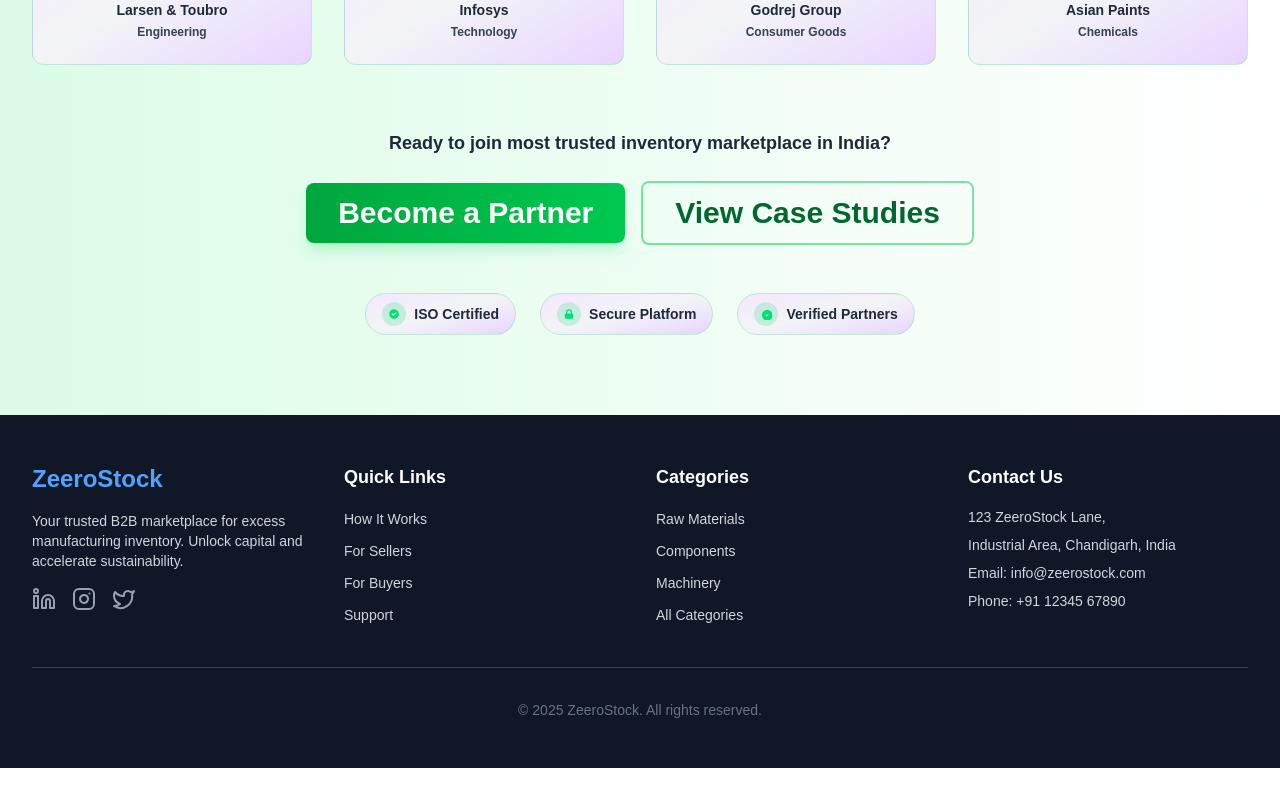
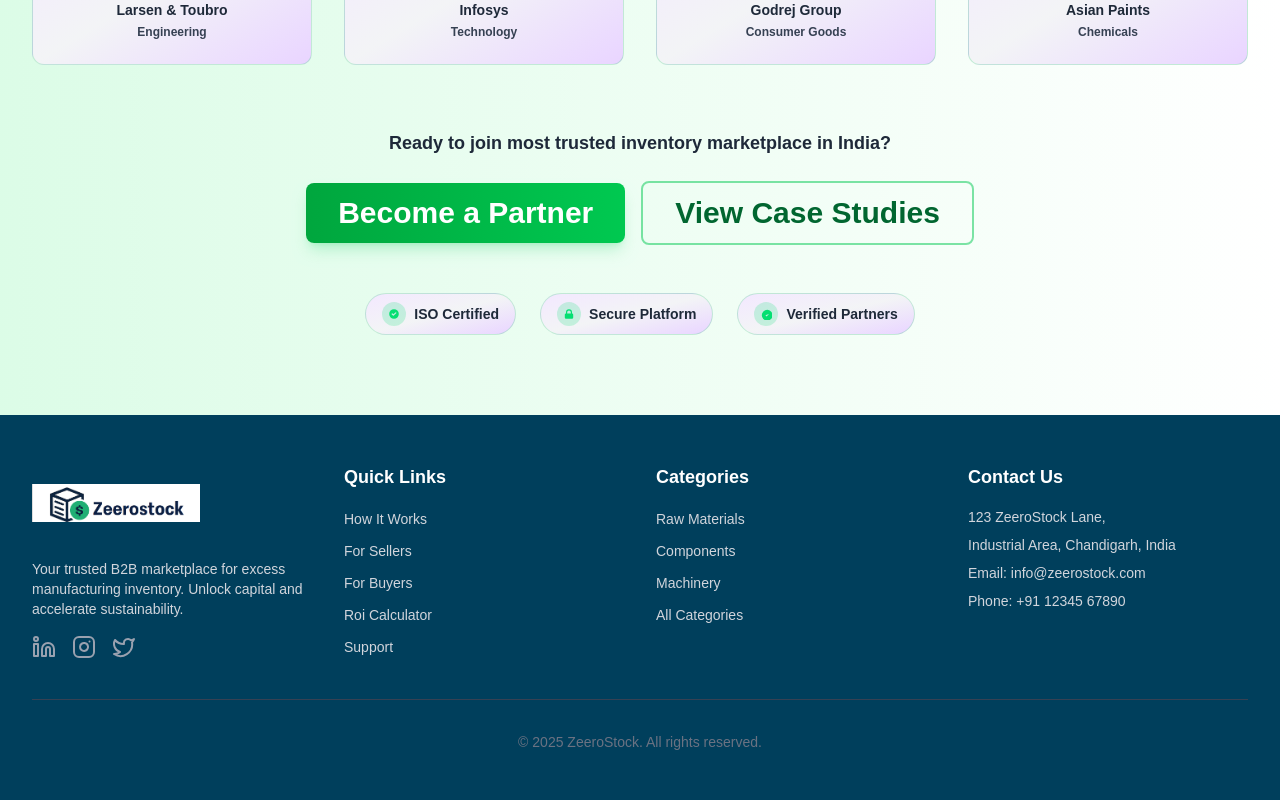
Before and after one commit to Mr-Tracko/Zeerostock-Next-, a Next.js app: page / in a window 1280 px wide. Shown: the part 6409-7209 px from the top of the page. Before the commit the page ends 7177 px from the top, so only its background shows below. Built offline with nearby package versions, Linux system fonts and the light colour scheme.

Commit message:
Updated Footer

```diff
--- a/src/app/components/common/Footer.tsx
+++ b/src/app/components/common/Footer.tsx
@@ -1,177 +1,3 @@
-
-// 'use client';
-
-// import React from 'react';
-// import { useRouter } from 'next/navigation';
-// import { Linkedin, Twitter } from 'lucide-react';
-// import Link from 'next/link';
-
-// // Type definitions
-// interface FooterProps {
-//   id?: string;
-//   name?: string;
-//   email?: string;
-// }
-
-// const Footer: React.FC<FooterProps> = () => {
-//   const router = useRouter();
-
-//   const handleNavigation = (path: string): void => {
-//     router.push(path);
-//   };
-
-//   return (
-//     <footer className="bg-gray-900 text-gray-300 py-12">
-//       <div className="max-w-7xl mx-auto px-4 sm:px-6 lg:px-8">
-//         <div className="grid grid-cols-1 md:grid-cols-4 gap-8">
-//           {/* Company Info / Logo */}
-//           <div className="space-y-4">
-//             <Link href="/" className="flex items-center space-x-2">
-//               <span className="text-blue-400 font-bold text-2xl">ZeeroStock</span>
-//               {/* If you have the actual logo image, you'd use it here: */}
-//               {/* <img src="/path/to/your/logo-white.svg" alt="ZeeroStock Logo" className="h-8 w-auto" /> */}
-//             </Link>
-//             <p className="text-sm">
-//               Your trusted B2B marketplace for excess manufacturing inventory.
-//               Unlock capital and accelerate sustainability.
-//             </p>
-//             <div className="flex space-x-4 mt-4">
-//               {/* Social Media Icons using Lucide React */}
-//               <a href="#" className="text-gray-400 hover:text-white transition-colors duration-200" aria-label="LinkedIn">
-//                 <Linkedin className="h-6 w-6" /> {/* Lucide LinkedIn Icon */}
-//               </a>
-//               <a href="#" className="text-gray-400 hover:text-white transition-colors duration-200" aria-label="Twitter">
-//                 <Twitter className="h-6 w-6" /> {/* Lucide Twitter Icon */}
-//               </a>
-//               {/* You can add more social media icons here, e.g., <Facebook className="h-6 w-6" /> */}
-//             </div>
-//           </div>
-
-//           {/* Quick Links */}
-//           <div>
-//             <h3 className="text-lg font-semibold text-white mb-4">Quick Links</h3>
-//             <ul className="space-y-2">
-//               <li>
-//                 <Link
-//                   href="/how-it-works"
-//                   className="text-gray-300 hover:text-white text-sm transition-colors duration-200"
-//                   onClick={() => handleNavigation('/how-it-works')}
-//                 >
-//                   How It Works
-//                 </Link>
-//               </li>
-//               <li>
-//                 <Link
-//                   href="/for-sellers"
-//                   className="text-gray-300 hover:text-white text-sm transition-colors duration-200"
-//                   onClick={() => handleNavigation('/for-sellers')}
-//                 >
-//                   For Sellers
-//                 </Link>
-//               </li>
-//               <li>
-//                 <Link
-//                   href="/for-buyers"
-//                   className="text-gray-300 hover:text-white text-sm transition-colors duration-200"
-//                   onClick={() => handleNavigation('/for-buyers')}
-//                 >
-//                   For Buyers
-//                 </Link>
-//               </li>
-//               <li>
-//                 <Link
-//                   href="/support"
-//                   className="text-gray-300 hover:text-white text-sm transition-colors duration-200"
-//                   onClick={() => handleNavigation('/support')}
-//                 >
-//                   Support
-//                 </Link>
-//               </li>
-//             </ul>
-//           </div>
-
-//           {/* Categories */}
-//           <div>
-//             <h3 className="text-lg font-semibold text-white mb-4">Categories</h3>
-//             <ul className="space-y-2">
-//               <li>
-//                 <Link
-//                   href="/category/raw-materials"
-//                   className="text-gray-300 hover:text-white text-sm transition-colors duration-200"
-//                   onClick={() => handleNavigation('/category/raw-materials')}
-//                 >
-//                   Raw Materials
-//                 </Link>
-//               </li>
-//               <li>
-//                 <Link
-//                   href="/category/components"
-//                   className="text-gray-300 hover:text-white text-sm transition-colors duration-200"
-//                   onClick={() => handleNavigation('/category/components')}
-//                 >
-//                   Components
-//                 </Link>
-//               </li>
-//               <li>
-//                 <Link
-//                   href="/category/machinery"
-//                   className="text-gray-300 hover:text-white text-sm transition-colors duration-200"
-//                   onClick={() => handleNavigation('/category/machinery')}
-//                 >
-//                   Machinery
-//                 </Link>
-//               </li>
-//               <li>
-//                 <Link
-//                   href="/search-inventory"
-//                   className="text-gray-300 hover:text-white text-sm transition-colors duration-200"
-//                   onClick={() => handleNavigation('/search-inventory')}
-//                 >
-//                   All Categories
-//                 </Link>
-//               </li>
-//             </ul>
-//           </div>
-
-//           {/* Contact Info */}
-//           <div>
-//             <h3 className="text-lg font-semibold text-white mb-4">Contact Us</h3>
-//             <address className="not-italic space-y-2 text-sm">
-//               <p>123 ZeeroStock Lane,</p>
-//               <p>Industrial Area, Chandigarh, India</p>
-//               <p>
-//                 Email: {' '}
-//                 <a
-//                   href="mailto:info@zeerostock.com"
-//                   className="text-gray-300 hover:text-white transition-colors duration-200"
-//                 >
-//                   info@zeerostock.com
-//                 </a>
-//               </p>
-//               <p>
-//                 Phone: {' '}
-//                 <a
-//                   href="tel:+911234567890"
-//                   className="text-gray-300 hover:text-white transition-colors duration-200"
-//                 >
-//                   +91 12345 67890
-//                 </a>
-//               </p>
-//             </address>
-//           </div>
-//         </div>
-
-//         {/* Copyright */}
-//         <div className="border-t border-gray-700 mt-10 pt-8 text-center text-sm text-gray-500">
-//           © {new Date().getFullYear()} ZeeroStock. All rights reserved.
-//         </div>
-//       </div>
-//     </footer>
-//   );
-// };
-
-// export default Footer;
-
 'use client';
 
 import React from 'react';
@@ -194,15 +20,24 @@
   };
 
   return (
-    <footer className="bg-gray-900 text-gray-300 py-12">
+    <footer className="bg-[#003f5c] text-gray-300 py-12">
       <div className="max-w-7xl mx-auto px-4 sm:px-6 lg:px-8">
         <div className="grid grid-cols-1 md:grid-cols-4 gap-8">
           {/* Company Info / Logo */}
           <div className="space-y-4">
-            <Link href="/" className="flex items-center space-x-2">
-              <span className="text-blue-400 font-bold text-2xl">ZeeroStock</span>
-              {/* If you have the actual logo image, you'd use it here: */}
-              {/* <img src="/path/to/your/logo-white.svg" alt="ZeeroStock Logo" className="h-8 w-auto" /> */}
+            <Link href="/" className="flex items-center space-x-3">
+              <div
+                className=" cursor-pointer hover:shadow-lg transition-all duration-200 inline-block"
+                style={{ borderRadius: '10px' }}
+              >
+                <img
+                  src="/logowithbg.png"
+                  alt="ZeeroStock Logo"
+                  className="h-20 w-42 object-contain"
+                  style={{ borderRadius: '10px' }}
+                />
+              </div>
+              {/* <span className="text-blue-400 font-bold text-2xl">ZeeroStock</span> */}
             </Link>
             <p className="text-sm">
               Your trusted B2B marketplace for excess manufacturing inventory.
@@ -245,40 +80,44 @@
             <h3 className="text-lg font-semibold text-white mb-4">Quick Links</h3>
             <ul className="space-y-2">
               <li>
-                <Link
-                  href="/how-it-works"
+                <a
                   className="text-gray-300 hover:text-white text-sm transition-colors duration-200"
-                  onClick={() => handleNavigation('/how-it-works')}
+                  onClick={() => router.push('/pages/public/HowItWorks')}
                 >
                   How It Works
-                </Link>
+                </a>
               </li>
               <li>
-                <Link
-                  href="/for-sellers"
+                <a
                   className="text-gray-300 hover:text-white text-sm transition-colors duration-200"
-                  onClick={() => handleNavigation('/for-sellers')}
+                  onClick={() => router.push('/pages/public/Login')}
                 >
                   For Sellers
-                </Link>
+                </a>
               </li>
               <li>
-                <Link
-                  href="/for-buyers"
+                <a
                   className="text-gray-300 hover:text-white text-sm transition-colors duration-200"
-                  onClick={() => handleNavigation('/for-buyers')}
+                  onClick={() => router.push('/pages/public/Login')}
                 >
                   For Buyers
-                </Link>
+                </a>
               </li>
               <li>
-                <Link
-                  href="/support"
+                <a
                   className="text-gray-300 hover:text-white text-sm transition-colors duration-200"
-                  onClick={() => handleNavigation('/support')}
+                  onClick={() => router.push('/pages/public/RoiCalculator')}
+                >
+                  Roi Calculator
+                </a>
+              </li>
+              <li>
+                <a
+                  className="text-gray-300 hover:text-white text-sm transition-colors duration-200"
+                  onClick={() => router.push('/pages/public/Support')}
                 >
                   Support
-                </Link>
+                </a>
               </li>
             </ul>
           </div>
@@ -288,40 +127,36 @@
             <h3 className="text-lg font-semibold text-white mb-4">Categories</h3>
             <ul className="space-y-2">
               <li>
-                <Link
-                  href="/category/raw-materials"
+                <a
                   className="text-gray-300 hover:text-white text-sm transition-colors duration-200"
-                  onClick={() => handleNavigation('/category/raw-materials')}
+
                 >
                   Raw Materials
-                </Link>
+                </a>
               </li>
               <li>
-                <Link
-                  href="/category/components"
+                <a
                   className="text-gray-300 hover:text-white text-sm transition-colors duration-200"
-                  onClick={() => handleNavigation('/category/components')}
+
                 >
                   Components
-                </Link>
+                </a>
               </li>
               <li>
-                <Link
-                  href="/category/machinery"
+                <a
                   className="text-gray-300 hover:text-white text-sm transition-colors duration-200"
-                  onClick={() => handleNavigation('/category/machinery')}
+
                 >
                   Machinery
-                </Link>
+                </a>
               </li>
               <li>
-                <Link
-                  href="/search-inventory"
+                <a
                   className="text-gray-300 hover:text-white text-sm transition-colors duration-200"
-                  onClick={() => handleNavigation('/search-inventory')}
+
                 >
                   All Categories
-                </Link>
+                </a>
               </li>
             </ul>
           </div>
--- a/src/app/components/common/HeroSection.tsx
+++ b/src/app/components/common/HeroSection.tsx
@@ -57,13 +57,13 @@
 
             <div className="no-underline flex flex-col sm:flex-row items-start space-y-4 sm:space-y-0 sm:space-x-4 mb-12 ml-10">
               <button
-                className="decoration-none w-full sm:w-auto px-8 py-3 text-lg font-semibold rounded-lg shadow-lg shadow-green-500/20 hover:shadow-xl hover:shadow-green-500/30 transition-all duration-300 bg-gradient-to-r from-green-600 to-green-500 hover:from-green-700 hover:to-green-600 text-white border-0"
+                className="decoration-none w-full sm:w-auto px-8 py-3 text-lg font-semibold rounded-lg shadow-lg shadow-green-500/20 hover:shadow-xl hover:shadow-green-500/30 transition-all duration-300 bg-gradient-to-r from-green-600 to-green-500 hover:from-green-700 hover:to-green-800 text-white border-0"
                 onClick={() => router.push('/pages/public/Login')}
               >
                 Sell Excess Inventory
               </button>
               <button
-                className="w-full sm:w-auto px-8 py-3 text-lg font-semibold rounded-lg shadow-lg hover:shadow-xl transition-all duration-300 border-2 border-green-400/30 text-green-400 hover:bg-green-400/10 bg-transparent hover:border-green-400/50"
+                className="w-full sm:w-auto px-8 py-3 text-lg font-semibold rounded-lg shadow-lg hover:shadow-xl transition-all duration-300 border-2 border-green-400/30 text-green-400 hover:bg-green-600/10 bg-transparent hover:border-green-400/50"
                 onClick={() => router.push('/pages/public/Login')}
               >
                 Browse Inventory
```
Also changed, not shown: public/logowithbg.png (added).
